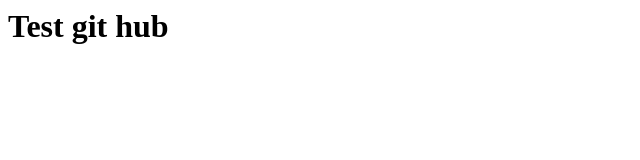
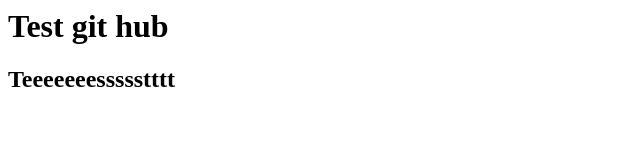
Before and after one commit to 0964530720/git01, a plain HTML site: page index.html in a window 1280 px wide. Shown: the whole page, without its empty margins (0-640 px from the left). Drawn offline with Linux system fonts and the light colour scheme.

Commit message:
second commit

```diff
--- a/index.html
+++ b/index.html
@@ -1 +1,2 @@
  <h1>Test git hub</h1>
+<h2>Teeeeeeessssstttt</h2>
```
